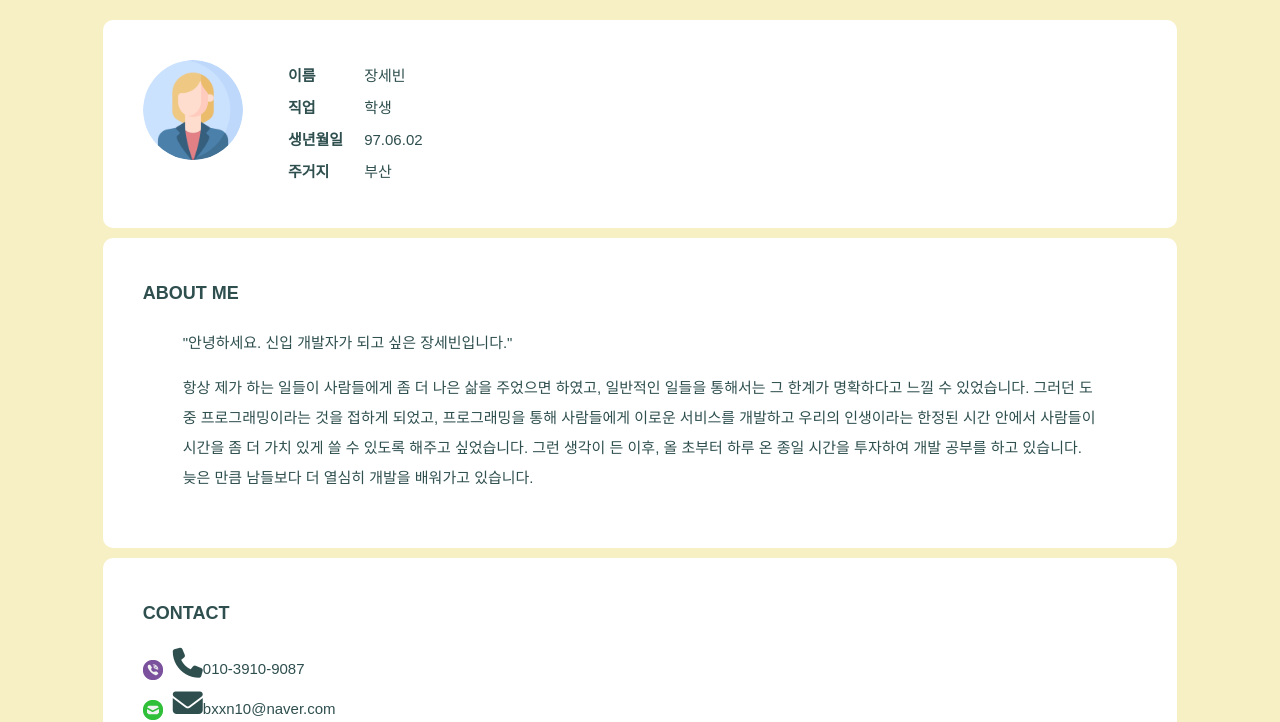
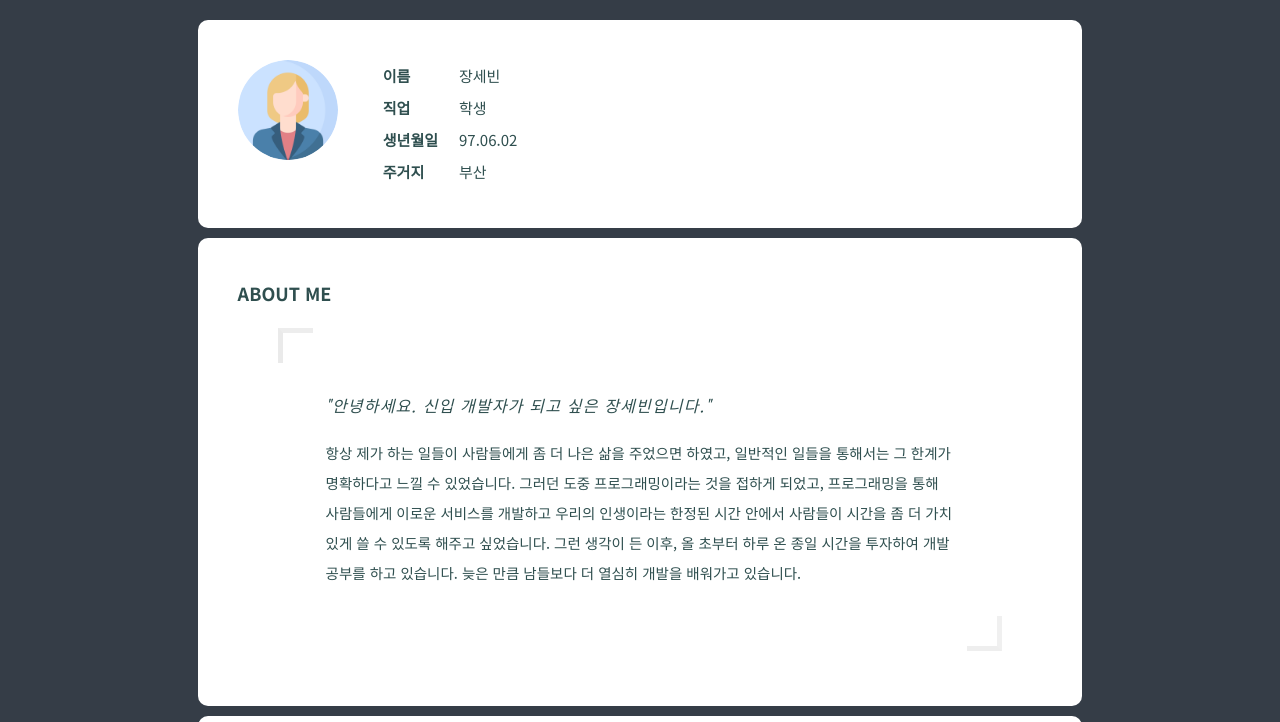
Before and after one commit to wkdtpqls/HtmlCSSHardCoding, a plain HTML site: page index.html in a window 1280 px wide. Shown: the top 722 px of the page. Drawn offline with Linux system fonts and the light colour scheme; files that its build step writes are made by us from their sources.

Commit message:
Update style.css

```diff
--- a/css/style.css
+++ b/css/style.css
@@ -1,10 +1,11 @@
 @charset "UTF-8";
-@import url('https://fonts.googleapis.com/css2?famliy=Noto+Sans+KR&display=swap');
-
+@import url('https://fonts.googleapis.com/css2?family=Noto+Sans+KR&display=swap');
+@import url('https://fonts.googleapis.com/css2?family=Noto+Sans+KR:wght@400;700&display=swap');
+@import url('https://fonts.googleapis.com/css2?family=Nanum+Myeongjo:wght@700&display=swap');
 body{
-    background-color: #f8f0c5;
+    background-color: #353d47;
     color: darkslategray;
-    font-family: 'Noto Sans KR',sans-serif;
+    font-family: 'Noto Sans KR', sans-serif;
     font-size: 15px;
     line-height: 30px;
 }
@@ -18,15 +19,17 @@ section{
 }
 
 .wrapper{
-    width: 85%;
+    width: 70%;
     margin: 20px auto;
 }
 h1{
     display: none;
 }
 h2, h3{
-    font-family: sans-serif;
+    font-family: 'Noto Sans KR', sans-serif;
+
 }
+
 h2{
     margin: 0 0 20px 0;
     text-transform: uppercase;
@@ -69,8 +72,9 @@ a {
 
 }
 a:hover{
-    text-decoration: underline;
-    color: gold;
+
+    color: rgb(0, 163, 141);
+    text-decoration: none;
 
 }
 
@@ -90,7 +94,7 @@ ul li::before{
     margin-right: 10px;
 }
 
-ul li:nth-child(1)::before{
+/* ul li:nth-child(1)::before{
     content: url('../images/ico_mobile.png');
 }
 
@@ -105,6 +109,7 @@ ul li:nth-child(3)::before{
 ul li:nth-child(4)::before{
     content: url('../images/ico_blog.png');
 }
+*/
 #skills ol{
     list-style: none;
     padding:0;
@@ -138,15 +143,61 @@ ul li:nth-child(4)::before{
     width: 100%;
 }
 #projects a{
-    color: gold;
+    background-color:#2f2f2f;
     display: inline-block;
-    border-radius: 4px;
-    padding: 2px 8px 2px 0;
+    color: #ddd;
+
+    border-radius: 10px;
+    padding: 2px 8px;
 }
 
 #projects a:hover{
-    background-color: #2f2f2f;
+    background-color: #d3a10a;
     text-decoration: none;
-    padding: 2px 8px;
+    padding: 3px 9px;
     transition: padding 0.2s;
 }
+blockquote{
+    position: relative;
+    padding:3rem;
+    margin-top: 1rem;
+}
+blockquote::before,
+blockquote::after{
+    content: '';
+    width: 30px;
+    height: 30px;
+    position: absolute;
+}
+blockquote::before{
+    border-top: 5px solid rgb(237, 237, 237);
+    border-left: 5px solid rgb(234, 234, 234);
+    top:0;
+    left:0;
+}
+blockquote::after{
+    border-bottom: 5px solid rgb(238, 238, 238);
+    border-right: 5px solid rgb(240, 240, 240);
+    bottom:0;
+    right:0;
+}
+.hello{
+    font-style: italic;
+    font-family: 'Nanum Myeongjo', serif;
+    letter-spacing: 1.2px;
+    font-size: 16px;
+
+}
+.hello1{
+    font-size: 14.5px;
+    font-family: 'Noto Sans KR', sans-serif;
+}
+ol{
+    list-style: circle;
+}
+i{
+    padding-right: 9px;
+    padding-bottom: 7px;
+    color: rgb(105, 113, 139);
+
+}
```
